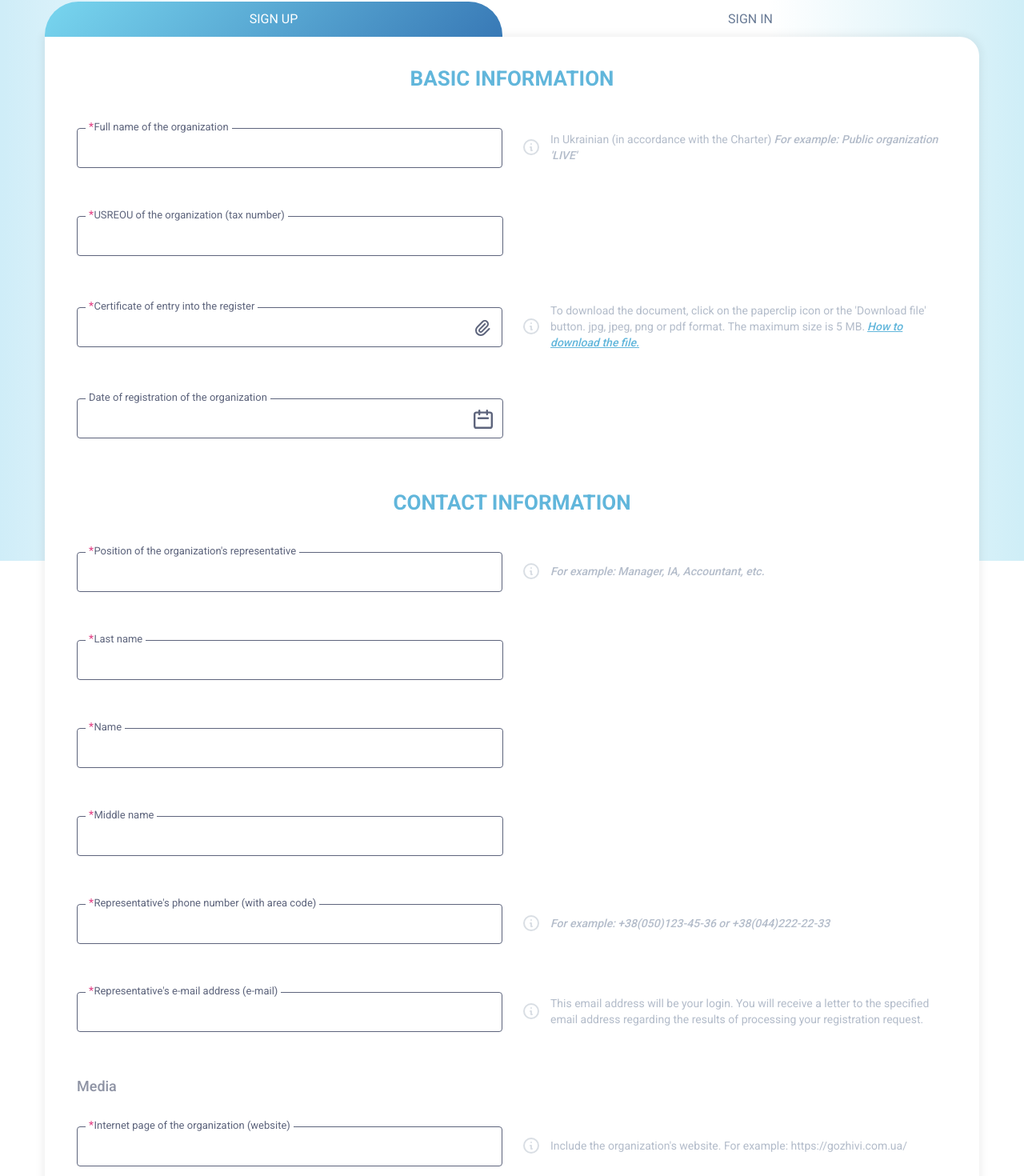
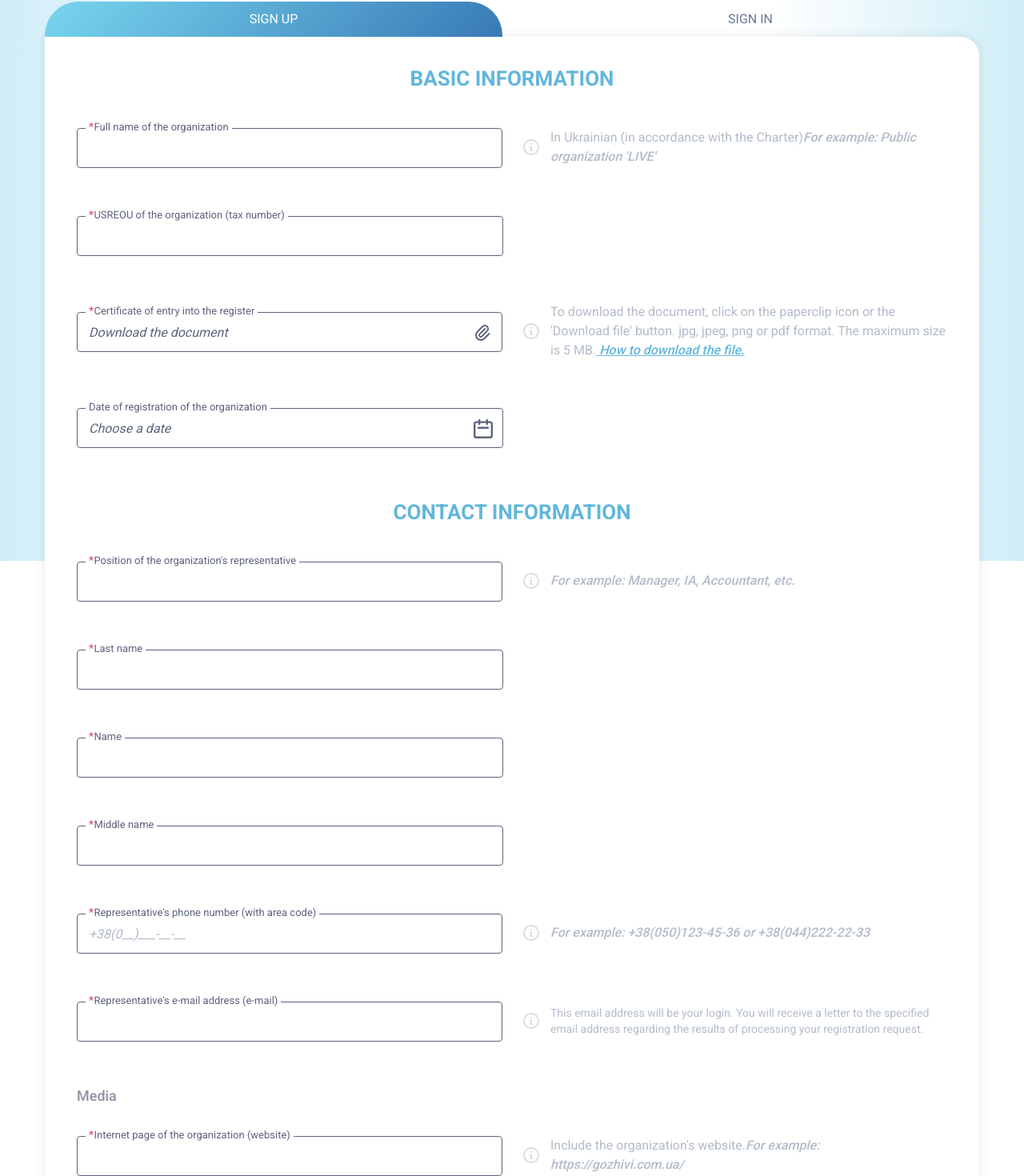
Before and after one commit to it-volunteers-ukraine/ChariERP, a Next.js app in the folder client/: page /en/sign-up in a window 1280 px wide. Shown: the part 99-1569 px from the top of the page at 80% size. Built offline with nearby package versions, Linux system fonts and the light colour scheme.

Commit message:
Changed info in Fields

```diff
--- a/client/src/app/[locale]/(login)/sign-up/sign-up.tsx
+++ b/client/src/app/[locale]/(login)/sign-up/sign-up.tsx
@@ -12,6 +12,7 @@ import { initialValues, validationSchema } from './config';
 
 import { getStyles } from './styles';
 import { CheckboxRadioField } from '@/components/checkbox-radio-field';
+import Link from 'next/link';
 
 const SignUp = () => {
   const [inputFields, setInputFields] = useState<string[]>(['socialNetworks']);
@@ -70,9 +71,15 @@ const SignUp = () => {
             <InputField
               required
               name="organizationName"
-              info={organizationName('info')}
               label={organizationName('label')}
-              infoAddl={organizationName('infoAddl')}
+              info={
+                <div>
+                  {organizationName('info')}
+                  <span className={styles.spanStyles}>
+                    {organizationName('infoItalic')}
+                  </span>
+                </div>
+              }
             />
           </div>
 
@@ -87,11 +94,21 @@ const SignUp = () => {
           <div className={styles.inputWrapper}>
             <FileField
               required
-              infoLinkRout="#"
+              placeholderItalic
               name="certificateOfRegister"
-              info={certificateOfRegister('info')}
               label={certificateOfRegister('label')}
-              infoLinkText={certificateOfRegister('infoLinkText')}
+              placeholder={certificateOfRegister('placeholder')}
+              info={
+                <div>
+                  {certificateOfRegister('info')}
+                  <Link
+                    href="#"
+                    className={`${styles.spanStyles} text-input-link underline`}
+                  >
+                    {certificateOfRegister('link')}
+                  </Link>
+                </div>
+              }
             />
           </div>
 
@@ -114,7 +131,11 @@ const SignUp = () => {
               required
               name="positionOrganization"
               label={positionOrganization('label')}
-              infoAddl={positionOrganization('infoAddl')}
+              info={
+                <span className={`${styles.spanStyles} italic`}>
+                  {positionOrganization('infoItalic')}
+                </span>
+              }
             />
           </div>
 
@@ -140,7 +161,12 @@ const SignUp = () => {
               isMasked
               name="phone"
               label={phone('label')}
-              infoAddl={phone('infoAddl')}
+              placeholder="+38(0__)___-__-__"
+              info={
+                <span className={`${styles.spanStyles} italic`}>
+                  {phone('infoItalic')}
+                </span>
+              }
             />
           </div>
 
@@ -161,8 +187,15 @@ const SignUp = () => {
             <InputField
               required
               name="site"
-              info={site('info')}
               label={site('label')}
+              info={
+                <div>
+                  {site('info')}
+                  <span className={`${styles.spanStyles} italic`}>
+                    {site('infoItalic')}
+                  </span>
+                </div>
+              }
             />
           </div>
 
@@ -173,7 +206,14 @@ const SignUp = () => {
                   required
                   name={name}
                   label={socialNetworks('label')}
-                  info={socialNetworks('info')}
+                  info={
+                    <div>
+                      {socialNetworks('info')}
+                      <span className={`${styles.spanStyles} italic`}>
+                        {socialNetworks('infoItalic')}
+                      </span>
+                    </div>
+                  }
                 />
               </div>
             );
--- a/client/src/app/[locale]/(login)/sign-up/styles.ts
+++ b/client/src/app/[locale]/(login)/sign-up/styles.ts
@@ -1,4 +1,5 @@
 export const getStyles = () => ({
   inputWrapper:
     'w-full mb-6 tablet:mb-[34px] laptop:mb-[46px] desktop:mb-[34px] laptop:flex-row',
+  spanStyles: 'italic font-medium',
 });
--- a/client/src/components/date-field/index.tsx
+++ b/client/src/components/date-field/index.tsx
@@ -81,6 +81,7 @@ export const DateField = ({
                   label={label}
                   value={value}
                   error={meta.error || ''}
+                  placeholder={placeholder}
                 />
               }
             />
--- a/client/src/components/input/index.tsx
+++ b/client/src/components/input/index.tsx
@@ -1,6 +1,5 @@
 'use client';
 
-import Link from 'next/link';
 import InputMask from 'react-input-mask';
 import React, { useState, forwardRef } from 'react';
 
@@ -32,10 +31,7 @@ export const Input = forwardRef<
       disabled,
       onChange,
       isMasked,
-      infoAddl,
       isTextarea,
-      infoLinkText,
-      infoLinkRout,
       type = 'text',
       placeholderItalic,
       ...props
@@ -52,6 +48,8 @@ export const Input = forwardRef<
       isTextarea,
       error: !!error,
       placeholderItalic,
+      value: value as string,
+      placeholder: props.placeholder,
       isTypePassword: type === 'password',
       visiblePassword: inputType === 'text',
     });
@@ -88,7 +86,11 @@ export const Input = forwardRef<
               />
             )}
 
-            {type === 'date' && <span className={styles.input}>{value}</span>}
+            {type === 'date' && (
+              <span className={styles.input}>
+                {value ? value : props.placeholder}
+              </span>
+            )}
 
             {isMasked && (
               <InputMask
@@ -117,14 +119,16 @@ export const Input = forwardRef<
               <>
                 <input
                   type="file"
-                  name={props.name}
                   onChange={onChange}
                   accept={props.accept}
                   className={styles.fileType}
                   ref={ref as React.Ref<HTMLInputElement>}
+                  {...props}
                 />
 
-                <span className={styles.input}>{value}</span>
+                <span className={styles.input}>
+                  {value ? value : props.placeholder}
+                </span>
               </>
             )}
 
@@ -157,6 +161,7 @@ export const Input = forwardRef<
                 />
               </div>
             )}
+
             {type === 'date' && (
               <div className={styles.div}>
                 <Calendar
@@ -206,52 +211,7 @@ export const Input = forwardRef<
               className="hidden tablet:flex self-center text-input-info mr-3 shrink-0"
             />
 
-            {/* <span className={styles.infoSpan}>
-              {info}
-            </span> */}
-
-            <div className="flex justify-start items-center">
-              <div className="leading-4 tablet:leading-5">
-                <span
-                  className={`${styles.infoSpan} leading-4 tablet:leading-5`}
-                >
-                  {info}
-                </span>
-
-                {infoAddl && (
-                  <span
-                    className={`${styles.infoSpan} ml-[3px] italic font-medium leading-4 tablet:leading-5`}
-                  >
-                    {infoAddl}
-                  </span>
-                )}
-
-                {infoLinkText && infoLinkRout && (
-                  <Link
-                    href={infoLinkRout}
-                    className={`${styles.infoSpan} ml-[3px] italic font-medium leading-4 tablet:leading-5 text-input-link underline decoration-input-link`}
-                  >
-                    {infoLinkText}
-                  </Link>
-                )}
-              </div>
-            </div>
-          </div>
-        )}
-
-        {infoAddl && !info && (
-          <div className="flex justify-start items-center text-input-info laptop:mt-3 self-center w-full">
-            <Info
-              width={24}
-              height={24}
-              className="hidden tablet:flex self-center text-input-info mr-3 shrink-0"
-            />
-
-            <span
-              className={`${styles.infoSpan} italic font-medium leading-4 tablet:leading-5`}
-            >
-              {infoAddl}
-            </span>
+            <span className={styles.infoSpan}>{info}</span>
           </div>
         )}
       </div>
--- a/client/src/components/input/styles.ts
+++ b/client/src/components/input/styles.ts
@@ -2,11 +2,13 @@ import clsx from 'clsx';
 
 interface IStylesInput {
   type?: string;
+  value?: string;
   cross?: boolean;
   error?: boolean;
   isMasked?: boolean;
   disabled?: boolean;
   isTextarea?: boolean;
+  placeholder?: string;
   isTypePassword: boolean;
   visiblePassword: boolean;
   placeholderItalic?: boolean;
@@ -16,8 +18,10 @@ export const getStyles = ({
   type,
   cross,
   error,
+  value,
   disabled,
   isTextarea,
+  placeholder,
   isTypePassword,
   visiblePassword,
   placeholderItalic,
@@ -46,6 +50,7 @@ export const getStyles = ({
     'peer w-full mb-3 px-[14px] text-input-text caret-input-focus placeholder-input-info',
     {
       'placeholder:italic': placeholderItalic,
+      'text-input-info italic': placeholder && !value,
       'placeholder:text-input-disabled bg-transparent': disabled,
       'outline-none': isTextarea,
       'cursor-pointer': type === 'date',
--- a/client/src/components/input/types.ts
+++ b/client/src/components/input/types.ts
@@ -29,11 +29,9 @@ export interface InputProps extends Omit<CustomInput & CustomTextarea, 'ref'> {
   required?: boolean;
   isMasked?: boolean;
   isTextarea?: boolean;
-  infoLinkRout?: string;
+  placeholder?: string;
   placeholderItalic?: boolean;
   info?: string | React.ReactNode;
-  infoAddl?: string | React.ReactNode;
-  infoLinkText?: string | React.ReactNode;
   onChange?: (e: InputOnChangeEventType) => void;
 }
 
--- a/client/src/messages/en.json
+++ b/client/src/messages/en.json
@@ -17,24 +17,24 @@
       "organizationName": {
         "label": "Full name of the organization",
         "info": "In Ukrainian (in accordance with the Charter)",
-        "infoAddl": "For example: Public organization  'LIVE'"
+        "infoItalic": "For example: Public organization  'LIVE'"
       },
       "organizationTaxNumber": {
         "label": "USREOU of the organization (tax number)"
       },
       "certificateOfRegister": {
-        "infoLinkText": "How to download the file.",
-        "downloadDocument": "Download the document",
+        "link": " How to download the file.",
+        "placeholder": "Download the document",
         "label": "Certificate of entry into the register",
         "info": "To download the document, click on the paperclip icon or the 'Download file' button. jpg, jpeg, png or pdf format. The maximum size is 5 MB."
       },
       "dateOfRegistrOrganization": {
-        "label": "Date of registration of the organization",
-        "placeholder": "Choose a date"
+        "placeholder": "Choose a date",
+        "label": "Date of registration of the organization"
       },
       "positionOrganization": {
         "label": "Position of the organization's representative",
-        "infoAddl": "For example: Manager, IA, Accountant, etc."
+        "infoItalic": "For example: Manager, IA, Accountant, etc."
       },
       "lastName": {
         "label": "Last name"
@@ -47,7 +47,7 @@
       },
       "phone": {
         "label": "Representative's phone number (with area code)",
-        "infoAddl": "For example: +38(050)123-45-36 or +38(044)222-22-33"
+        "infoItalic": "For example: +38(050)123-45-36 or +38(044)222-22-33"
       },
       "email": {
         "label": "Representative's e-mail address (e-mail)",
@@ -55,11 +55,13 @@
       },
       "site": {
         "label": "Internet page of the organization (website)",
-        "info": "Include the organization's website. For example: https://gozhivi.com.ua/"
+        "info": "Include the organization's website.",
+        "infoItalic": "For example: https://gozhivi.com.ua/"
       },
       "socialNetworks": {
         "label": "Link to the social network",
-        "info": "Add links to social media (Facebook, Instagram, LinkedIn, TikTok, Youtube, etc.). For example: https://www.facebook.com/gozhivi"
+        "info": "Add links to social media (Facebook, Instagram, LinkedIn, TikTok, Youtube, etc.). ",
+        "infoItalic": "For example: https://www.facebook.com/gozhivi"
       },
       "button": {
         "submit": "Submit Form",
--- a/client/src/messages/ua.json
+++ b/client/src/messages/ua.json
@@ -18,24 +18,24 @@
       "organizationName": {
         "label": "Повна назва організації",
         "info": "Українською мовою (відповідно до Статуту)",
-        "infoAddl": "Наприклад: Громадська організація «ЖИВИ»"
+        "infoItalic": "Наприклад: Громадська організація «ЖИВИ»"
       },
       "organizationTaxNumber": {
         "label": "ЄДРПОУ організації (податковий номер)"
       },
       "certificateOfRegister": {
-        "infoLinkText": "Як завантажити файл.",
+        "link": " Як завантажити файл.",
+        "placeholder": "Завантажити документ",
         "label": "Довідка про внесення в реєстр",
-        "downloadDocument": "Завантажити документ",
-        "info": "Для завантаження документу натисніть на іконку скрепки або наполе “Завантажити файл” .Формат jpg, jpeg, png або pdf. Максимальний розмір 5 МБ."
+        "info": "Для завантаження документу натисніть на іконку скрепки або наполе “Завантажити файл”. Формат jpg, jpeg, png або pdf. Максимальний розмір 5 МБ."
       },
       "dateOfRegistrOrganization": {
-        "label": "Дата реєстрації організації",
-        "placeholder": "Оберіть дату"
+        "placeholder": "Оберіть дату",
+        "label": "Дата реєстрації організації"
       },
       "positionOrganization": {
         "label": "Посада представника організації",
-        "infoAddl": "Наприклад: Керівник, ВО, Бухгалтер і т.д."
+        "infoItalic": "Наприклад: Керівник, ВО, Бухгалтер і т.д."
       },
       "lastName": {
         "label": "Прізвище"
@@ -48,7 +48,7 @@
       },
       "phone": {
         "label": "Телефон представника (з кодом міста)",
-        "infoAddl": "Наприклад: +38(050)123-45-36 або +38(044)222-22-33"
+        "infoItalic": "Наприклад: +38(050)123-45-36 або +38(044)222-22-33"
       },
       "email": {
         "label": "Електронна скринька представника (e-mail)",
@@ -56,11 +56,13 @@
       },
       "site": {
         "label": "Інтернет-сторінка організації (сайт)",
-        "info": "Вкажіть веб-сайт організації. Наприклад: https://gozhivi.com.ua/"
+        "info": "Вкажіть веб-сайт організації. ",
+        "infoItalic": "Наприклад: https://gozhivi.com.ua/"
       },
       "socialNetworks": {
         "label": "Посилання на соц.мережу",
-        "info": "Додайте посилання на соціальні мережі (Facebook, Instagram, LinkedIn, TikTok, Youtube тощо). Наприклад: https://www.facebook.com/gozhivi"
+        "info": "Додайте посилання на соціальні мережі (Facebook, Instagram, LinkedIn, TikTok, Youtube тощо). ",
+        "infoItalic": "Наприклад: https://www.facebook.com/gozhivi"
       },
       "button": {
         "submit": "Відправити Форму",
```
